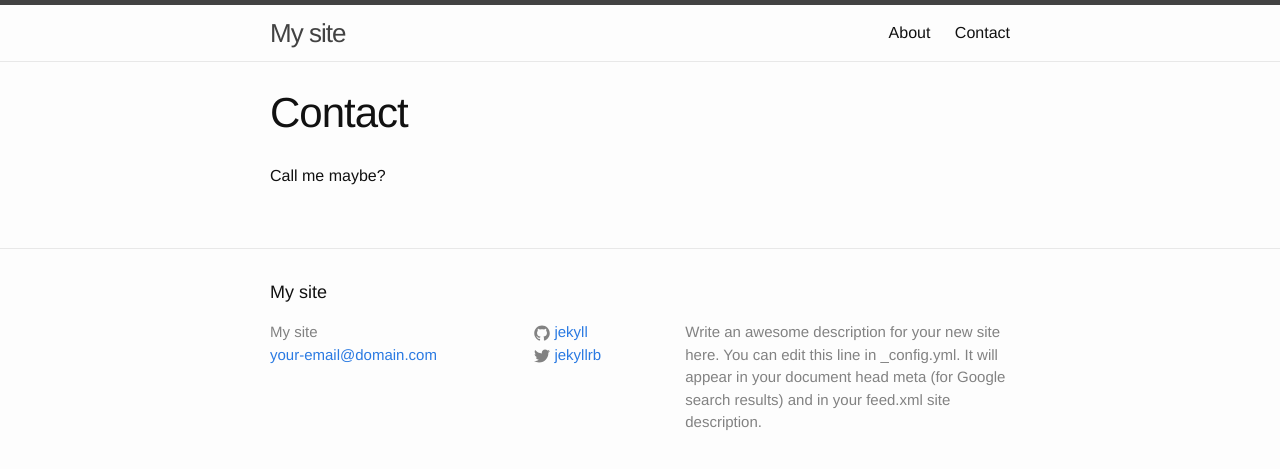
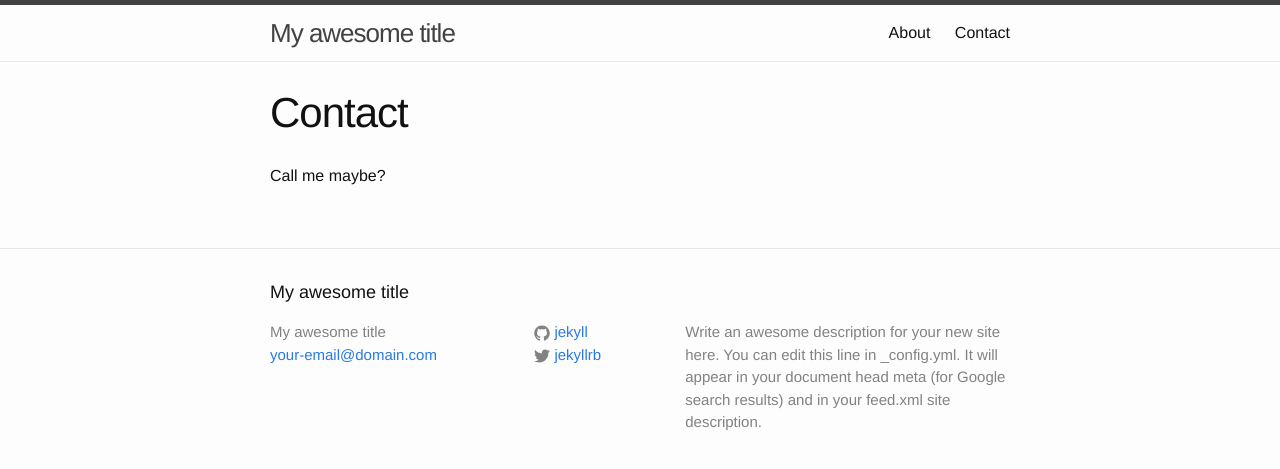
Before and after one commit to jcbpl/my-site, a Jekyll site: the page built from contact.markdown, in a window 1280 px wide. Shown: the top 469 px of the page. Built offline with Jekyll 4.4.1, drawn with Linux system fonts in a browser that asks for light colours.

Commit message:
Updated Config and 1 other file

```diff
--- a/_config.yml
+++ b/_config.yml
@@ -1,5 +1,5 @@
 ---
-title: My site
+title: My awesome title
 timezone: UTC
 collections:
   posts:
--- a/contact.markdown
+++ b/contact.markdown
@@ -1,6 +1,6 @@
 ---
 title: Contact
-date: 2016-06-11 23:16:00 Z
+date: 2016-06-12 02:02:00 Z
 layout: page
 ---
 
```
